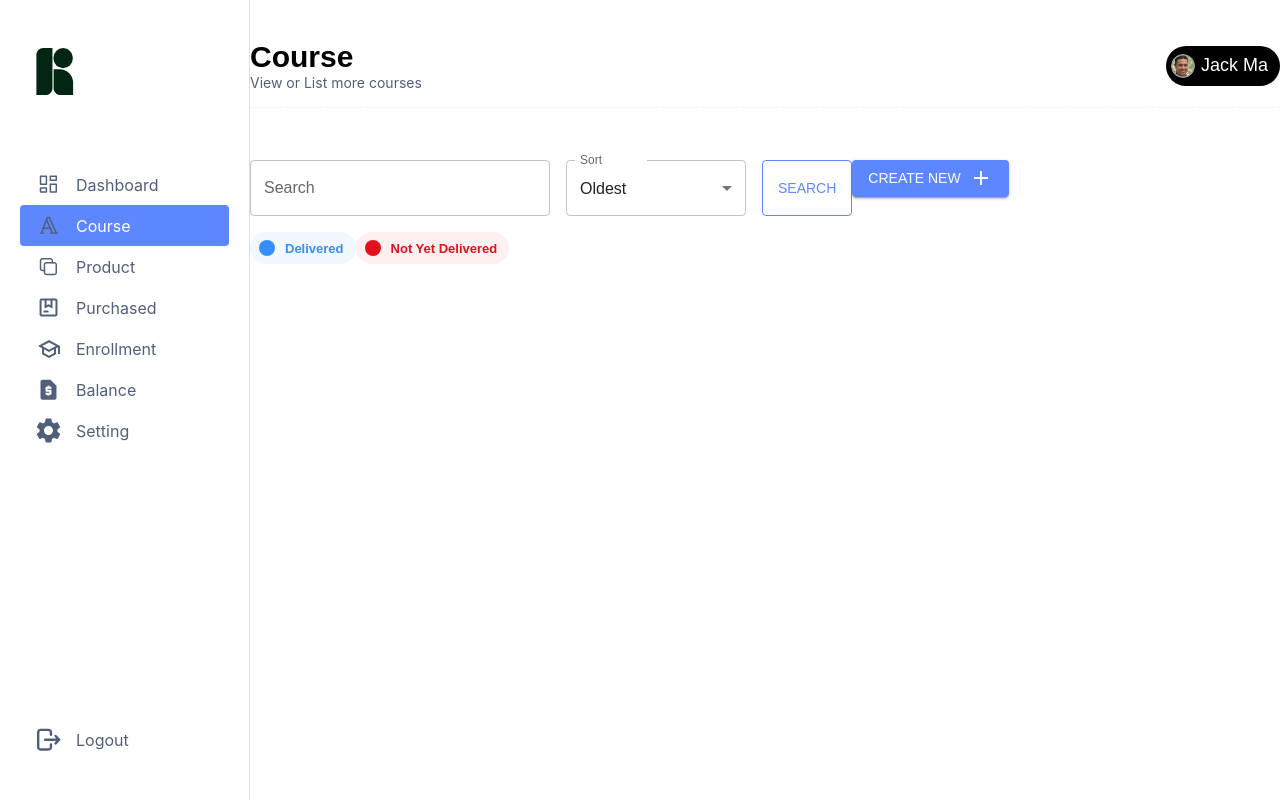
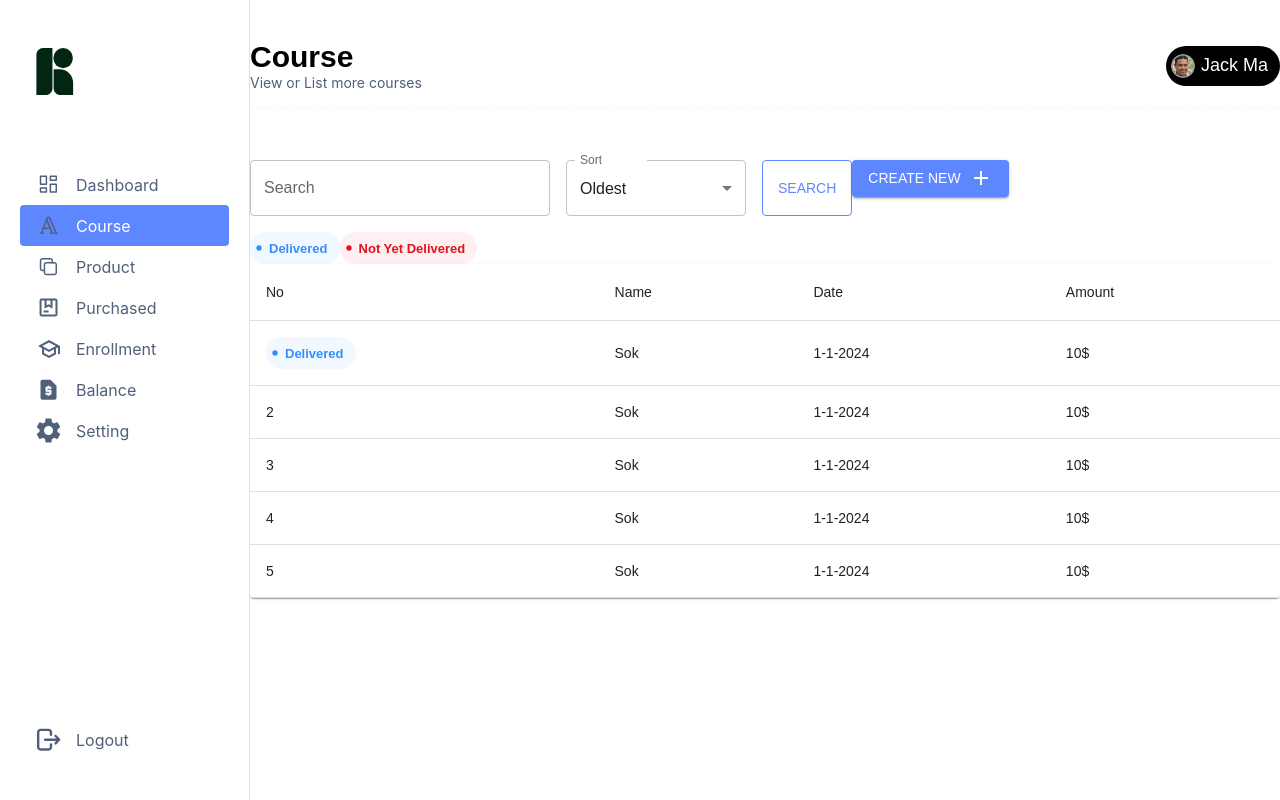
Before and after one commit to Kh1T/agteach-instructor, a React (Create React App) app: page /course in a window 1280 px wide. Built offline with nearby package versions, Linux system fonts and the light colour scheme.

Commit message:
feat:update chip icon size

```diff
--- a/src/components/ChipDelivery.jsx
+++ b/src/components/ChipDelivery.jsx
@@ -6,11 +6,16 @@ export default function ChipDelivery({ isDelivered }) {
   return (
     <Typography
       variant="bmdsm"
-      sx={{ color: isDelivered ? "blue.main" : "red.main" }}
+      size="8px"
+      sx={{ color: isDelivered ? "blue.main" : "red.main"}}
     >
       <Chip
-        icon={<FiberManualRecordIcon  color= {isDelivered ? "blue.main" : "red.main"} />}
-        // size="big"
+        icon={
+          <FiberManualRecordIcon
+            color={isDelivered ? "blue.main" : "red.main"}
+            sx={{ width: "8px", height: "8px" }}
+          />
+        }
         label={label}
         sx={{
           color: isDelivered ? "blue.main" : "red.main",
--- a/src/pages/Course.jsx
+++ b/src/pages/Course.jsx
@@ -1,13 +1,15 @@
 import { useState } from "react";
 import QueryHeader from "../components/QueryHeader";
-import { Chip, Typography } from "@mui/material";
-import FiberManualRecordIcon from "@mui/icons-material/FiberManualRecord";
 import ChipDelivery from "../components/ChipDelivery";
+import CustomTableMui from "../components/CustomTableMui";
+import {data} from '../data/sampleDashboardData';
 function CoursePage() {
   const [selectState, setSelectState] = useState();
   const label = "Sort";
   function handleCreateNew() {}
   function handleSearch() {}
+  let {headers, rows} = data
+  rows[0][0] = <ChipDelivery isDelivered={true}/>
   return (
     <>
       <QueryHeader
@@ -19,6 +21,7 @@ function CoursePage() {
       />
       <ChipDelivery isDelivered={true} />
       <ChipDelivery isDelivered={false} />
+      <CustomTableMui data={{headers, rows}} />
     </>
   );
 }
```
